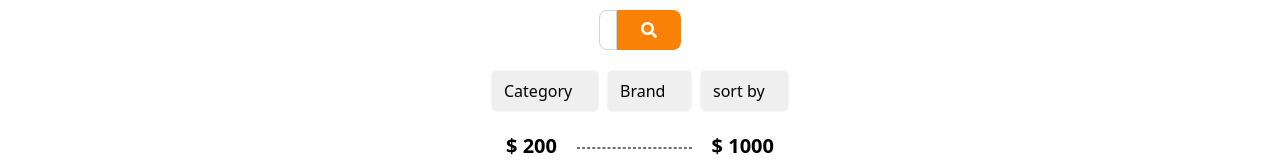
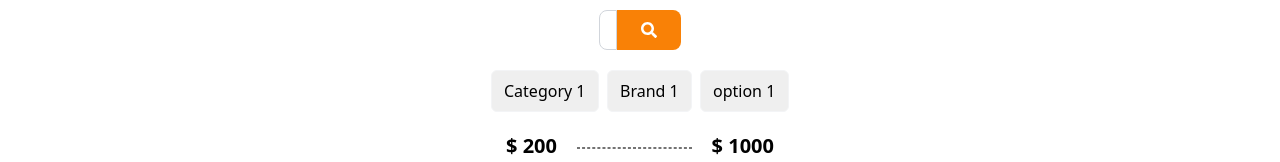
Before and after one commit to 27medMo7sen/Solar-system, a React (Vite) app in the folder Front-end/: page /products in a window 1280 px wide. Shown: the part 358-520 px from the top of the page. Built offline with nearby package versions, Linux system fonts and the light colour scheme.

Commit message:
Refactor form components to improve default values and clean up code

```diff
--- a/Front-end/src/components/General/Pathbar.jsx
+++ b/Front-end/src/components/General/Pathbar.jsx
@@ -4,6 +4,8 @@ import { Fragment } from "react";
 import { useDispatch } from "react-redux";
 import { uiActions } from "../../store/ui-slice";
 export const Pathbar = ({ path }) => {
+  console.log("here");
+
   return (
     <div className="flex gap-2 px-28 mx-lg:px-10 mx-sm:px-2 mt-3 mb-3 text-md text-gray-500">
       {path.map((item, index) => (
--- a/Front-end/src/components/Partnership/Form.jsx
+++ b/Front-end/src/components/Partnership/Form.jsx
@@ -167,11 +167,9 @@ const Form = () => {
               onChange={(e)=>{
                 setBusinesType(e.target.value)
               }}
+              defaultValue={"choose business type"}
               className="border bg-white p-2 rounded"
             >
-              <option hidden disabled selected >
-                Choose Business Type
-              </option>
               <option value="Products" >
                 Products
               </option>
@@ -187,10 +185,8 @@ const Form = () => {
                 id="serviceType"
                 onChange={(e) => setServiceType(e.target.value)}
                 className="border  bg-white p-2 rounded"
+                defaultValue={"choose service type"}
               >
-                <option selected hidden disabled>
-                  Choose Service Type
-                </option>
                 <option value="systemInstallation">System installtion</option>
                 <option value="maintenance">Maintenance</option>
                 <option value="consultation">Consultation</option>
--- a/Front-end/src/components/Products/ApiFeatures.jsx
+++ b/Front-end/src/components/Products/ApiFeatures.jsx
@@ -68,20 +68,17 @@ export const ApiFeatures = () => {
         </div>
       )}
       <div className="flex justify-center gap-2">
-        <select className="border border-gray-100 appearance-none rounded-md py-2 px-3 cursor-pointer hover:bg-gray-200">
-          <option selected hidden disabled value="">Category</option>
+        <select className="border border-gray-100 appearance-none rounded-md py-2 px-3 cursor-pointer hover:bg-gray-200" defaultValue={"category"}>
           <option  value="ctegory1">Category 1</option>
           <option  value="ctegory2">Category 2</option>
           <option  value="ctegory3">Category 3</option>
         </select>
-          <select className="border border-gray-100 rounded-md px-3 py-2 appearance-none cursor-pointer hover:bg-gray-200">
-            <option value="" disabled selected hidden>Brand</option>
+          <select className="border border-gray-100 rounded-md px-3 py-2 appearance-none cursor-pointer hover:bg-gray-200" defaultValue={"brand"}>
             <option value="brand1">Brand 1</option>
             <option value="brand2">Brand 2</option>
             <option value="brand3">Brand 3</option>
           </select>
-          <select className="border border-gray-100 rounded-md px-3 py-2 appearance-none cursor-pointer hover:bg-gray-200">
-            <option value="" disabled selected hidden>sort by</option>
+          <select className="border border-gray-100 rounded-md px-3 py-2 appearance-none cursor-pointer hover:bg-gray-200" defaultValue={"sortBy"}>
             <option value="option1">option 1</option>
             <option value="option2">option 2</option>
             <option value="option3">option 3</option>
--- a/Front-end/src/pages/Root.jsx
+++ b/Front-end/src/pages/Root.jsx
@@ -9,7 +9,9 @@ import { Search } from "../components/General/Search";
 import { SideNavbar } from "../components/General/SideNavbar";
 import { Pathbar } from "../components/General/Pathbar";
 export const Root = () => {
+
   const dispatch = useDispatch();
+  const pathbarLinks = useSelector((state) => state.ui.pathbarLinks);
   const closeSideModal = () => {
     dispatch(uiActions.toggleSideModal());
   };
@@ -22,11 +24,11 @@ export const Root = () => {
   const searchModalIsVisible = useSelector(
     (state) => state.ui.searchModalIsVisible
   );
-  const pathbarLinks = useSelector((state) => state.ui.pathbarLinks);
+
   return (
     <Fragment>
       <Navbar />
-     {(pathbarLinks.length!==1 && <Pathbar path={pathbarLinks} />)}
+      {(pathbarLinks.length!==1 && <Pathbar path={pathbarLinks} />)}
       {searchModalIsVisible && (
         <Modal onClose={closeSearchModal}>
           <Search />
@@ -40,7 +42,7 @@ export const Root = () => {
           <SideNavbar />
         </SideModal>
       )}
-      <Outlet />
+        <Outlet />
       <Footer />
     </Fragment>
   );
```
